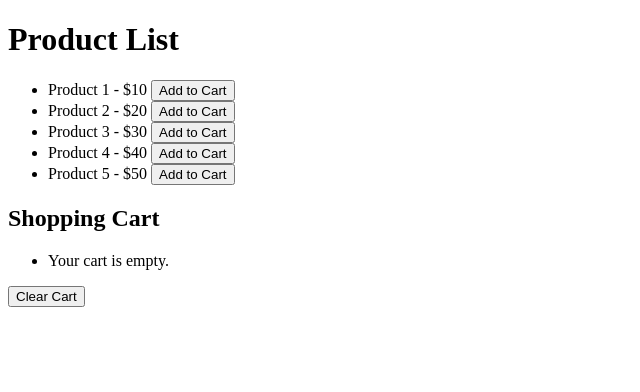
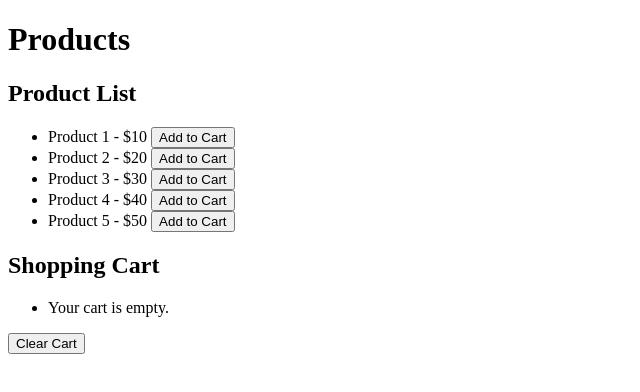
Before and after one commit to acciojob/shopping-cart-sessions-Safin133847, a website: page main.html in a window 1280 px wide. Shown: the whole page, without its empty margins (0-640 px from the left). Drawn offline with Linux system fonts and the light colour scheme.

Commit message:
created a submission

```diff
--- a/main.html
+++ b/main.html
@@ -6,7 +6,9 @@
     <title>Shopping Cart</title>
   </head>
   <body>
-    <h1>Product List</h1>
+    <h1>Products</h1>
+
+    <h2>Product List</h2>
     <ul id="product-list"></ul>
 
     <h2>Shopping Cart</h2>
```
